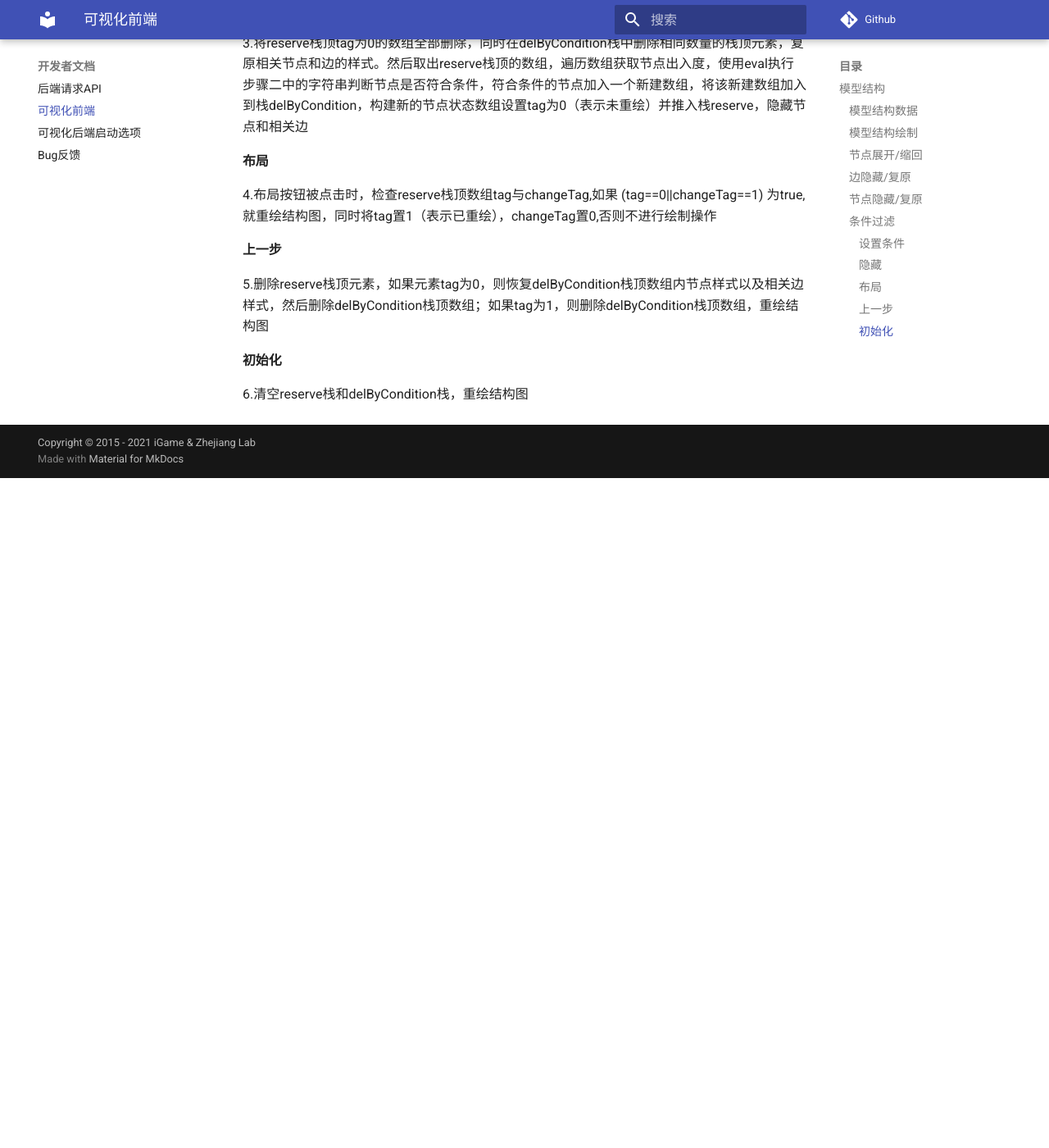
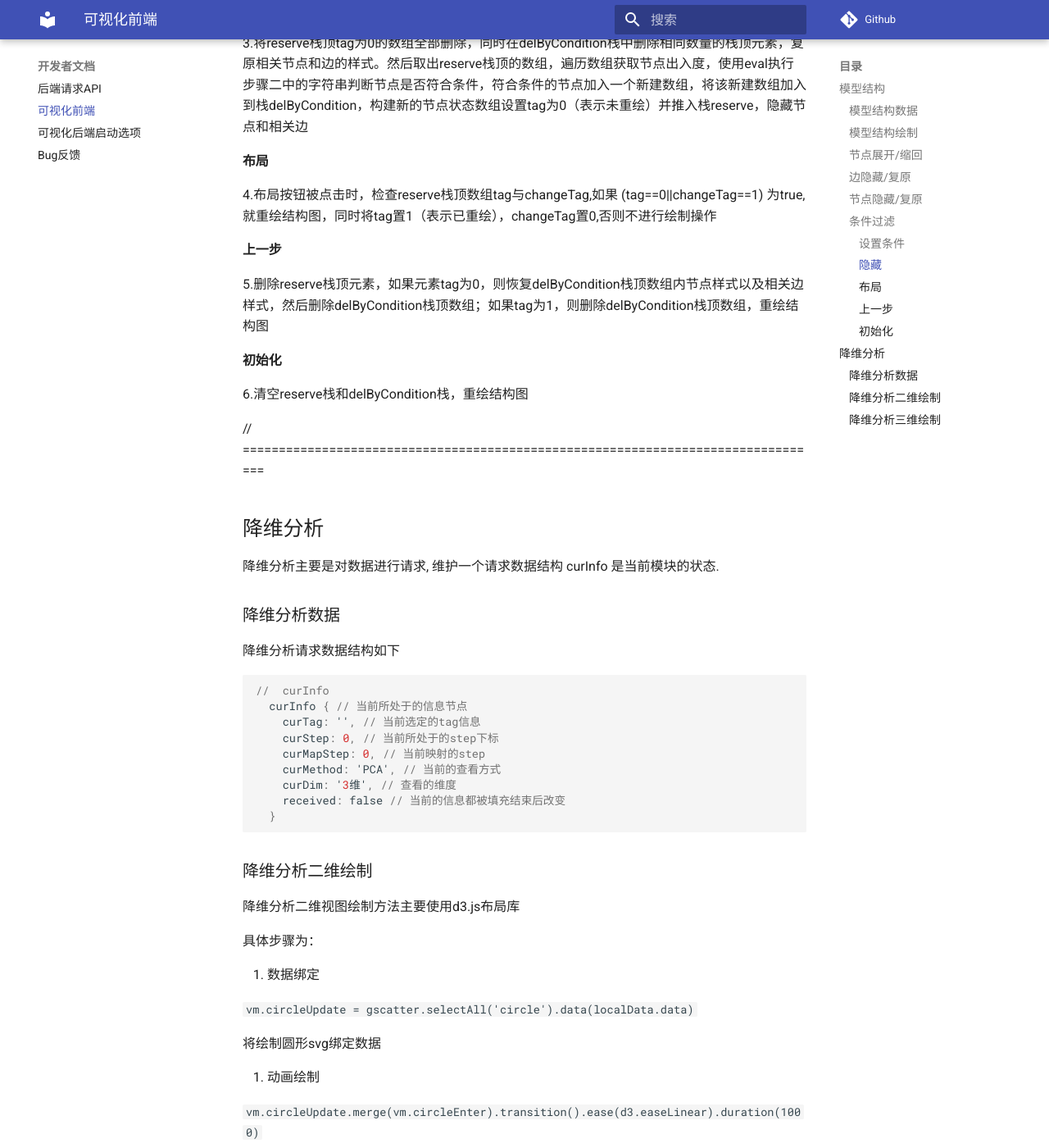
Before and after one commit to iGame-Lab/tsvis-docs, an MkDocs documentation site: the page built from docs/developer/frontend.md, in a window 1280 px wide and 1400 px high, scrolled down 2326 px. Shown: the whole window at 82% size. Built offline with MkDocs 1.6.1 and Material for MkDocs 9.7.7, drawn with Linux system fonts in a browser that asks for light colours; comment, search, counter and statistics services are not loaded; before the commit the page ends 2909 px from its top, so only the background shows below that; some of the changed text lies outside the part shown.

Commit message:
1. 增加降维分析技术手册

````diff
--- a/docs/developer/frontend.md
+++ b/docs/developer/frontend.md
@@ -103,3 +103,73 @@
 #### 初始化
 
 6.清空reserve栈和delByCondition栈，重绘结构图
+
+
+
+// =================================================================================
+
+## 降维分析
+
+降维分析主要是对数据进行请求, 维护一个请求数据结构 curInfo  是当前模块的状态.
+
+### 降维分析数据
+
+降维分析请求数据结构如下
+
+```json
+//  curInfo
+  curInfo { // 当前所处于的信息节点
+    curTag: '', // 当前选定的tag信息
+    curStep: 0, // 当前所处于的step下标
+    curMapStep: 0, // 当前映射的step
+    curMethod: 'PCA', // 当前的查看方式
+    curDim: '3维', // 查看的维度
+    received: false // 当前的信息都被填充结束后改变
+  }
+```
+
+
+### 降维分析二维绘制
+
+降维分析二维视图绘制方法主要使用d3.js布局库
+
+具体步骤为：
+
+1. 数据绑定
+
+`vm.circleUpdate = gscatter.selectAll('circle').data(localData.data)`
+
+将绘制圆形svg绑定数据
+
+2. 动画绘制
+
+`vm.circleUpdate.merge(vm.circleEnter).transition().ease(d3.easeLinear).duration(1000)`
+
+以动画的方式实现数据的变化
+
+3. 颜色绑定
+
+维护一个颜色标签数组
+```
+  legendColor: [ // 颜色条因为很多地方都会用到直接放在这里
+    '#EF6F38',
+    '#EFDD79',
+    '#C5507A',
+    '#9359B0',
+    '#525C99',
+    '#47C1D6',
+    '#B5D4E8',
+    '#15746C',
+    '#81c19c',
+    '#A08983'
+  ]
+```
+
+
+### 降维分析三维绘制
+
+降维分析二维视图绘制方法主要使用echarts.js echarts-gl布局库
+
+1. 数据绑定 & 更新
+
+通过维护 option 这个结构体实现可视化
````
